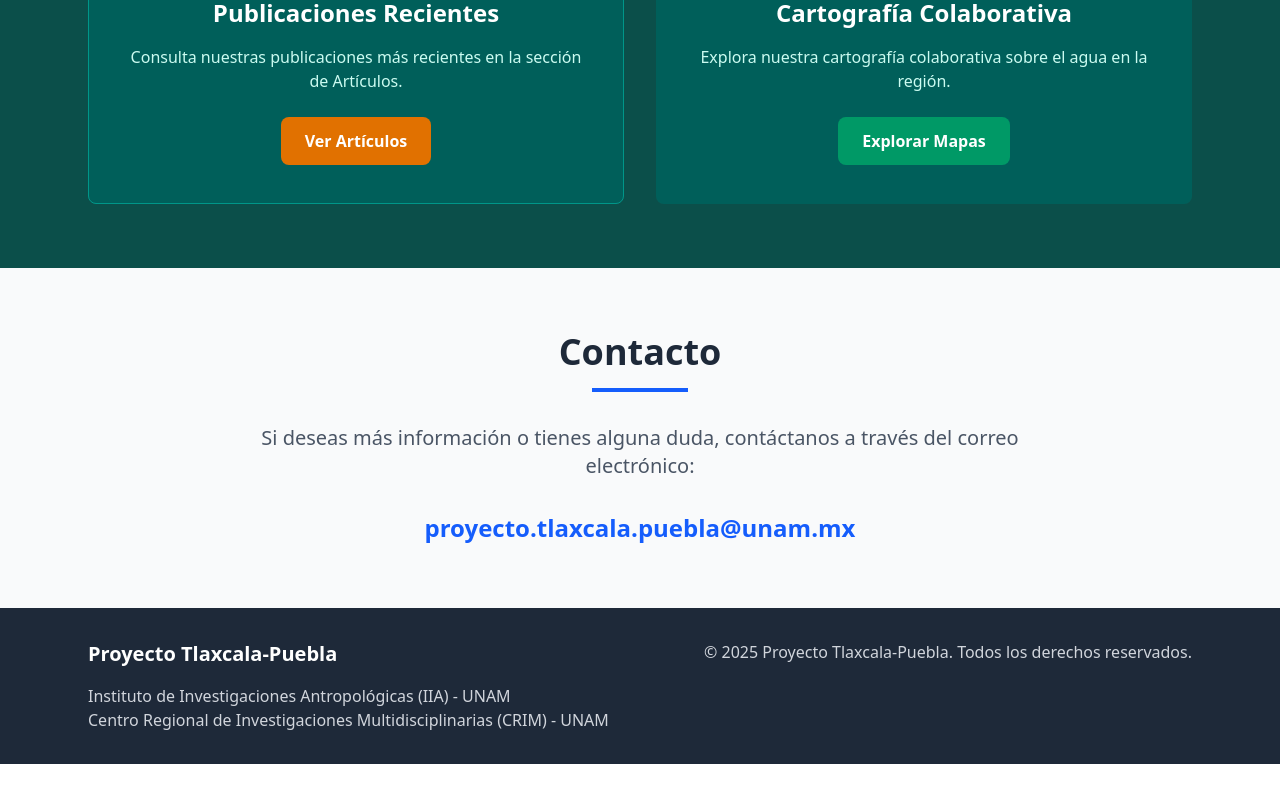
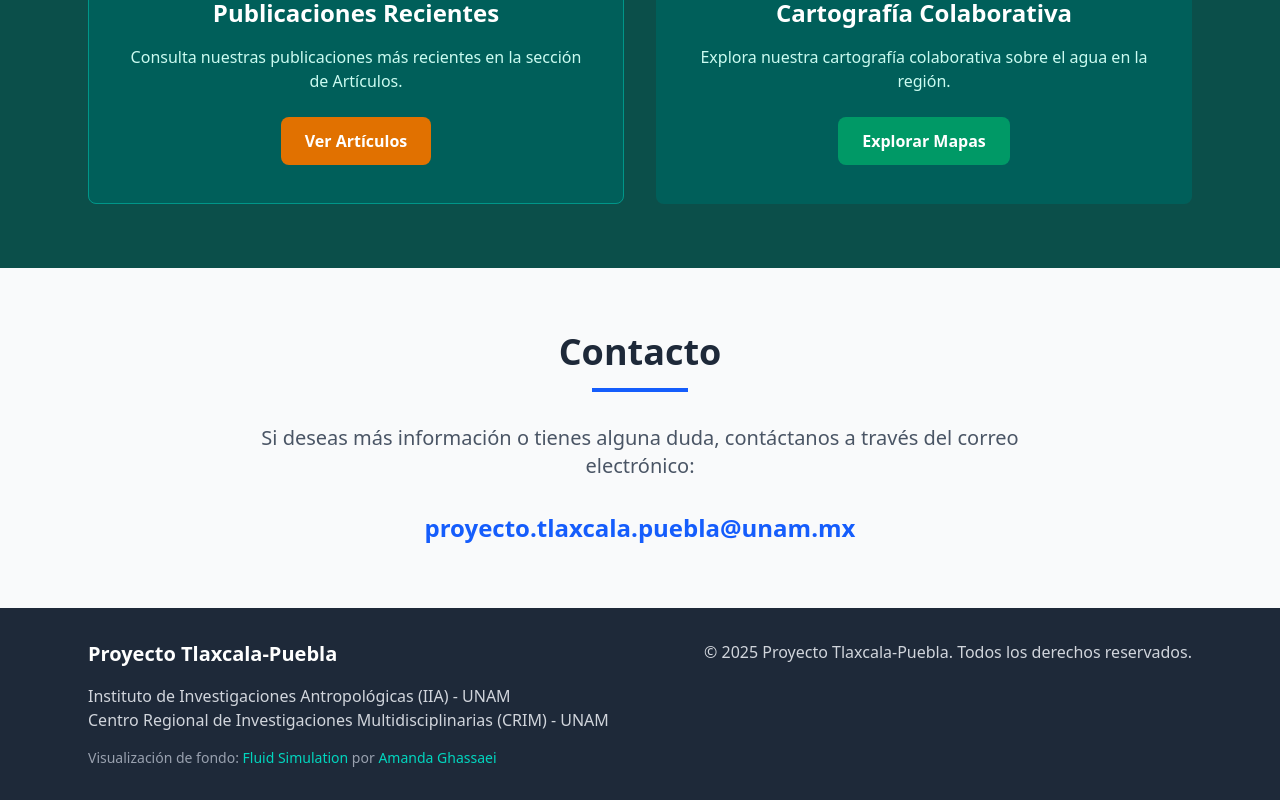
Before and after one commit to proyecto-tlaxcala-puebla/site, a SvelteKit app: page / in a window 1280 px wide. Shown: the part 3708-4508 px from the top of the page. Before the commit the page ends 4472 px from the top, so only its background shows below. Built offline with nearby package versions, Linux system fonts and the light colour scheme.

Commit message:
feat: add fluid simulation credits and enhance content visibility

```diff
--- a/src/routes/+page.svelte
+++ b/src/routes/+page.svelte
@@ -8,6 +8,8 @@
     frameborder="0"
     title="Animación de luciérnagas - fondo decorativo"
   ></iframe>
+  <!-- Fluid simulation visualization by Amanda Ghassaei, https://amandaghassaei.com/apps/ -->
+  <!-- Specifically: https://apps.amandaghassaei.com/gpu-io/examples/fluid/ -->
 
   <!-- Content overlay -->
   <div class="relative z-10 flex items-center justify-center min-h-screen hero-overlay pointer-events-none">
@@ -237,9 +239,12 @@
     <div class="grid md:grid-cols-2 gap-8">
       <div>
         <h3 class="text-xl font-semibold mb-4">Proyecto Tlaxcala-Puebla</h3>
-        <p class="text-gray-300">
+        <p class="text-gray-300 mb-4">
           Instituto de Investigaciones Antropológicas (IIA) - UNAM<br>
           Centro Regional de Investigaciones Multidisciplinarias (CRIM) - UNAM
+        </p>
+        <p class="text-gray-400 text-sm">
+          Visualización de fondo: <a href="https://apps.amandaghassaei.com/gpu-io/examples/fluid/" target="_blank" rel="noopener noreferrer" class="text-teal-400 hover:text-teal-300 transition-colors">Fluid Simulation</a> por <a href="https://amandaghassaei.com/apps/" target="_blank" rel="noopener noreferrer" class="text-teal-400 hover:text-teal-300 transition-colors">Amanda Ghassaei</a>
         </p>
       </div>
       <div class="text-right">
```
